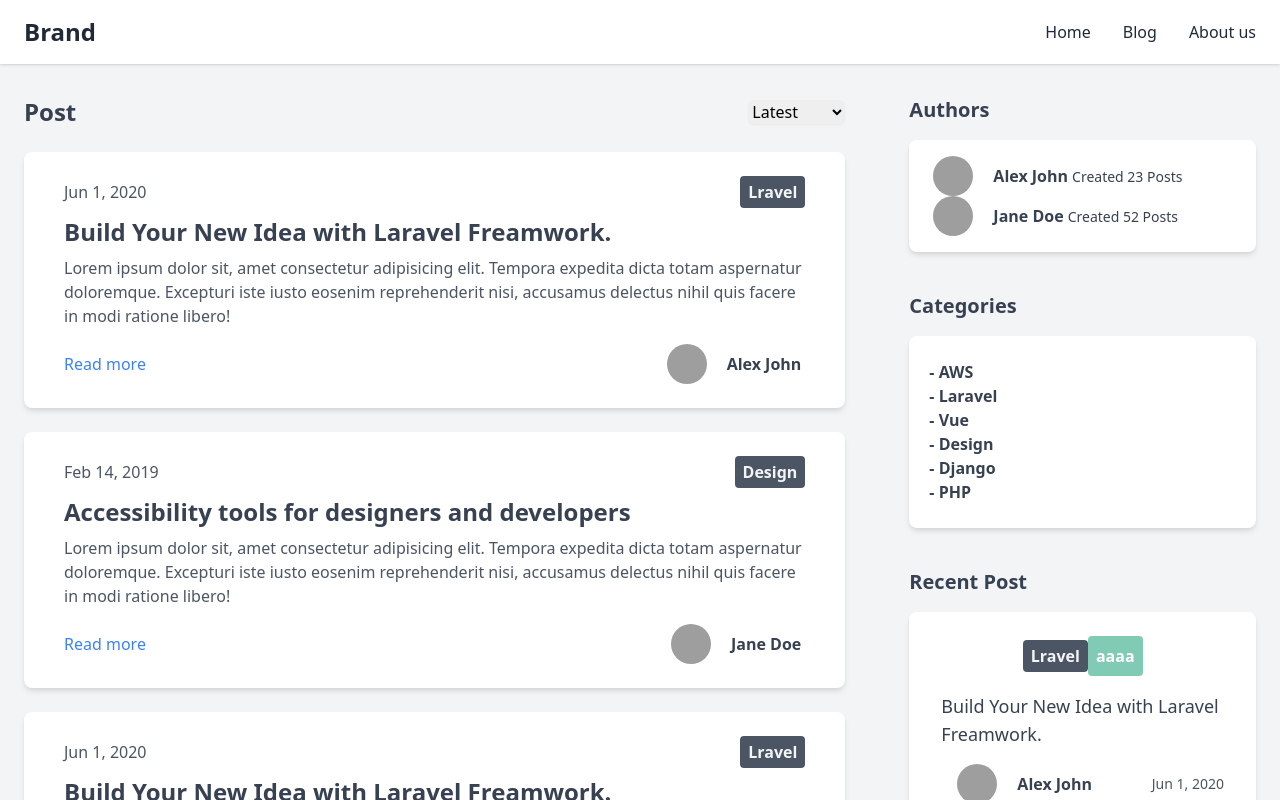
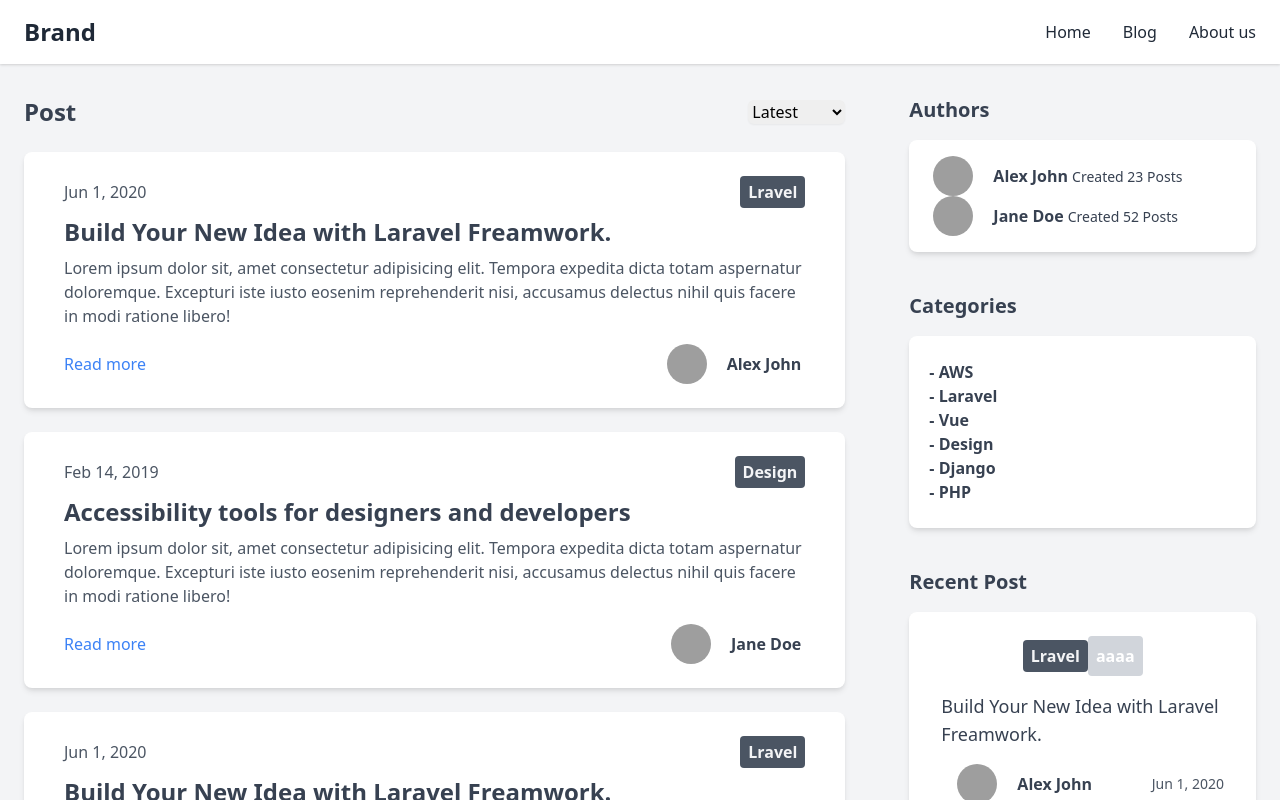
Before and after one commit to marushosummers/PrAhaChallenge, a Next.js app in the folder frontend/app/nextjs-blog/: page / in a window 1280 px wide. Shown: the top 800 px of the page. Built offline with nearby package versions, Linux system fonts and the light colour scheme; grey boxes are pictures that could not be loaded.

Commit message:
fix: disabledのスタイル

```diff
--- a/frontend/app/nextjs-blog/components/atoms/button.js
+++ b/frontend/app/nextjs-blog/components/atoms/button.js
@@ -23,7 +23,7 @@ const Button = ({
 
   return (
   <button className = {
-    `disabled:opacity-50 bg-${color}-600 min-w-min ${height} text-white font-bold px-2 py-1 rounded text-center`
+    `disabled:bg-gray-300 bg-${color}-600 min-w-min ${height} text-white font-bold px-2 py-1 rounded text-center`
   } disabled={disabled} onClick={onClick}
   >
     {children}
--- a/frontend/app/nextjs-blog/tailwind.config.js
+++ b/frontend/app/nextjs-blog/tailwind.config.js
@@ -5,7 +5,10 @@ module.exports = {
     extend: {},
   },
   variants: {
-    opacity: ['disabled']
+    opacity: ['disabled'],
+    extend: {
+        backgroundColor: ['disabled'],
+    }
   },
   plugins: [],
 }
```
